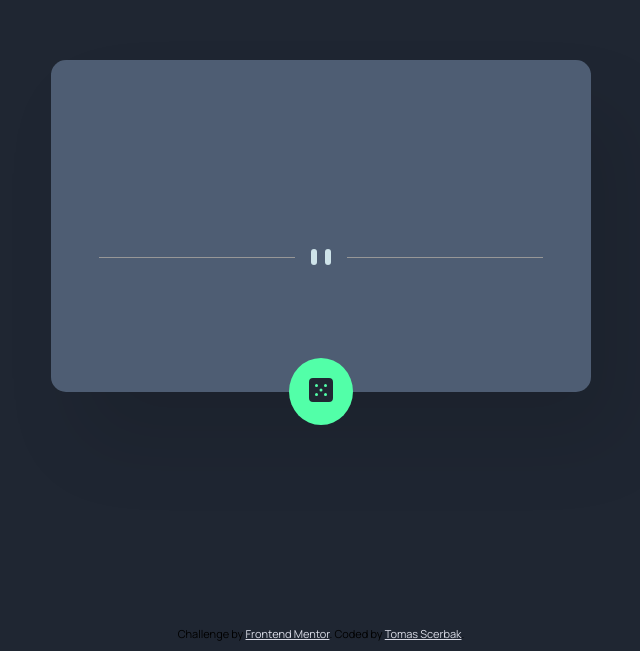
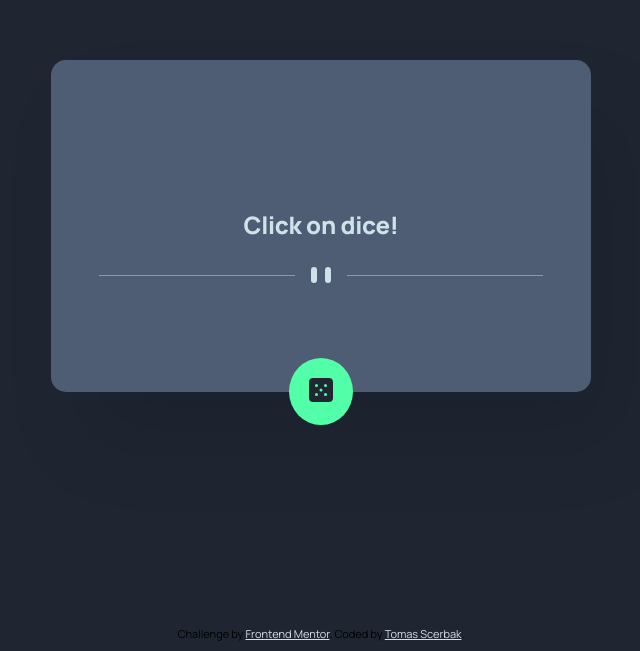
Before and after one commit to TomasScerbak/Advice-generator-app, a plain HTML site: page index.html in a window 1280 px wide. Shown: the part 182-833 px from the top of the page, without its empty margins (319-959 px from the left). Drawn offline with Linux system fonts and the light colour scheme.

Commit message:
adding inner text to advice-text html class

```diff
--- a/index.html
+++ b/index.html
@@ -24,7 +24,7 @@
       <section class="container">
         <div class="card">
           <h2 class="advice-number"></h2>
-          <p class="advice-text"></p>
+          <p class="advice-text">Click on dice!</p>
           <picture>
             <source
               media="(min-width: 700px)"
```
